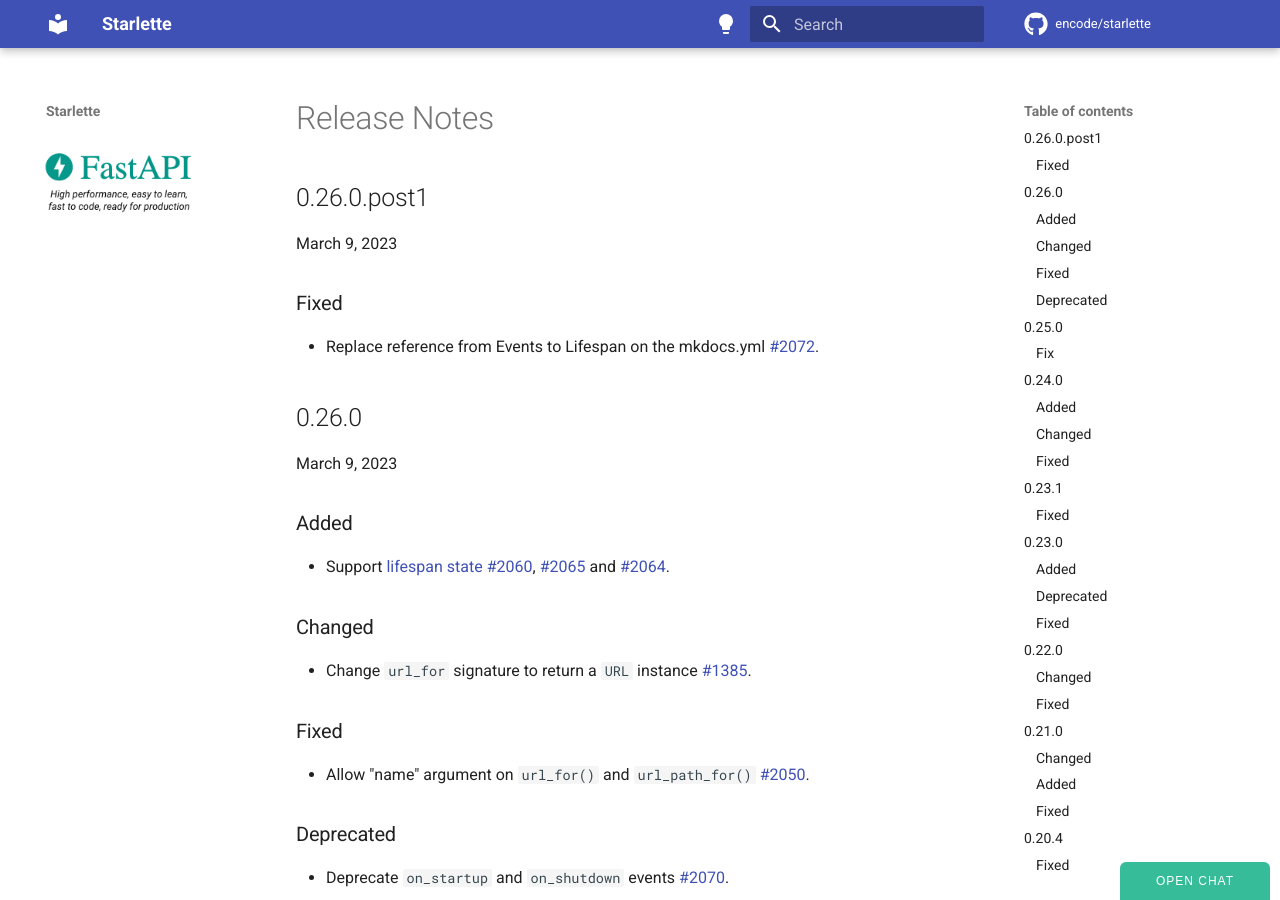
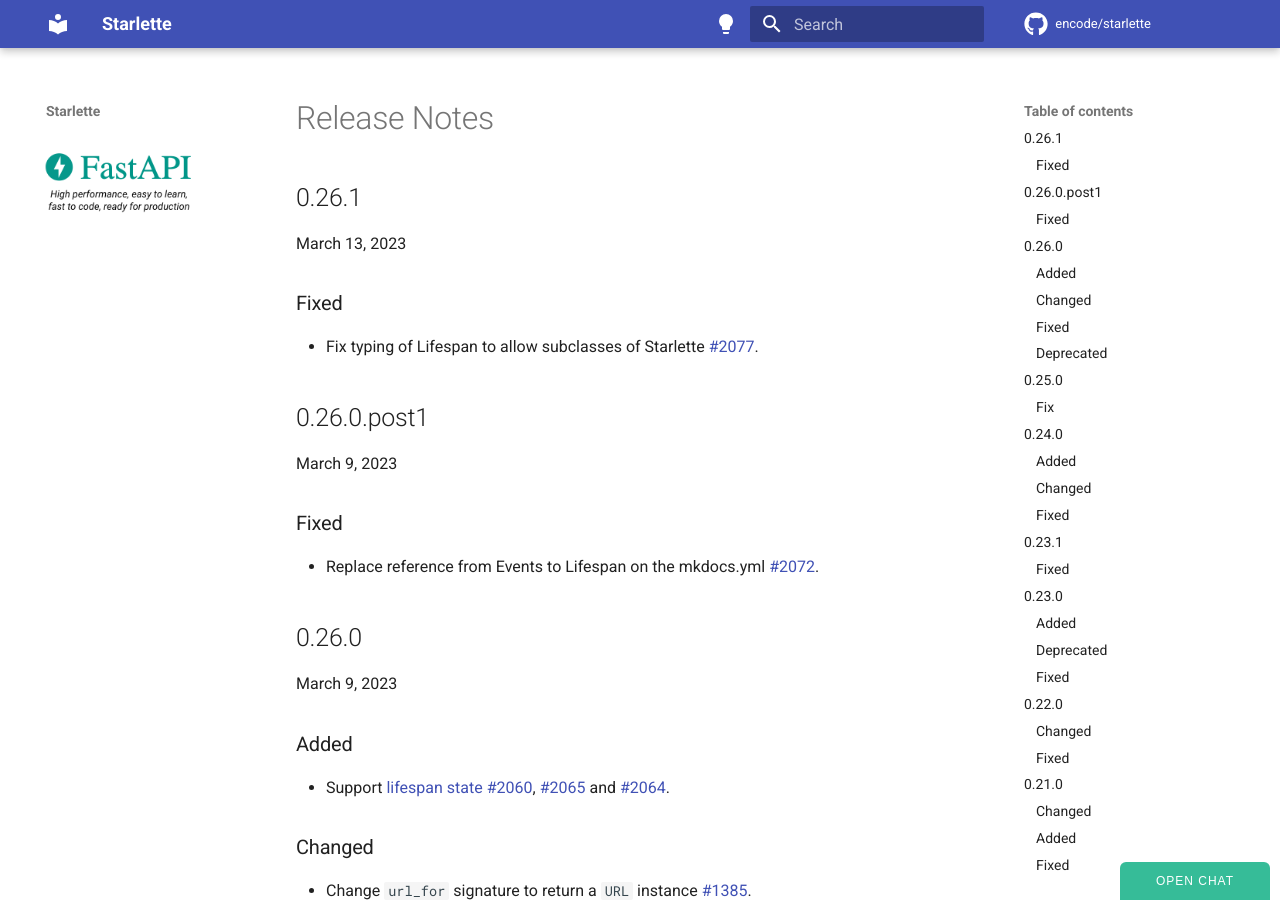
Before and after one commit to azurelotus0926/starlette, an MkDocs documentation site: the page built from docs/release-notes.md, in a window 1280 px wide and 900 px high. Built offline with MkDocs 1.6.1 and Material for MkDocs 9.7.7, drawn with Linux system fonts in a browser that asks for light colours; comment, search, counter and statistics services are not loaded.

Commit message:
Version 0.26.1 (#2082)

```diff
--- a/docs/release-notes.md
+++ b/docs/release-notes.md
@@ -1,3 +1,10 @@
+## 0.26.1
+
+March 13, 2023
+
+### Fixed
+* Fix typing of Lifespan to allow subclasses of Starlette [#2077](https://github.com/encode/starlette/pull/2077).
+
 ## 0.26.0.post1
 
 March 9, 2023
--- a/starlette/__init__.py
+++ b/starlette/__init__.py
@@ -1 +1 @@
-__version__ = "0.26.0.post1"
+__version__ = "0.26.1"
```
